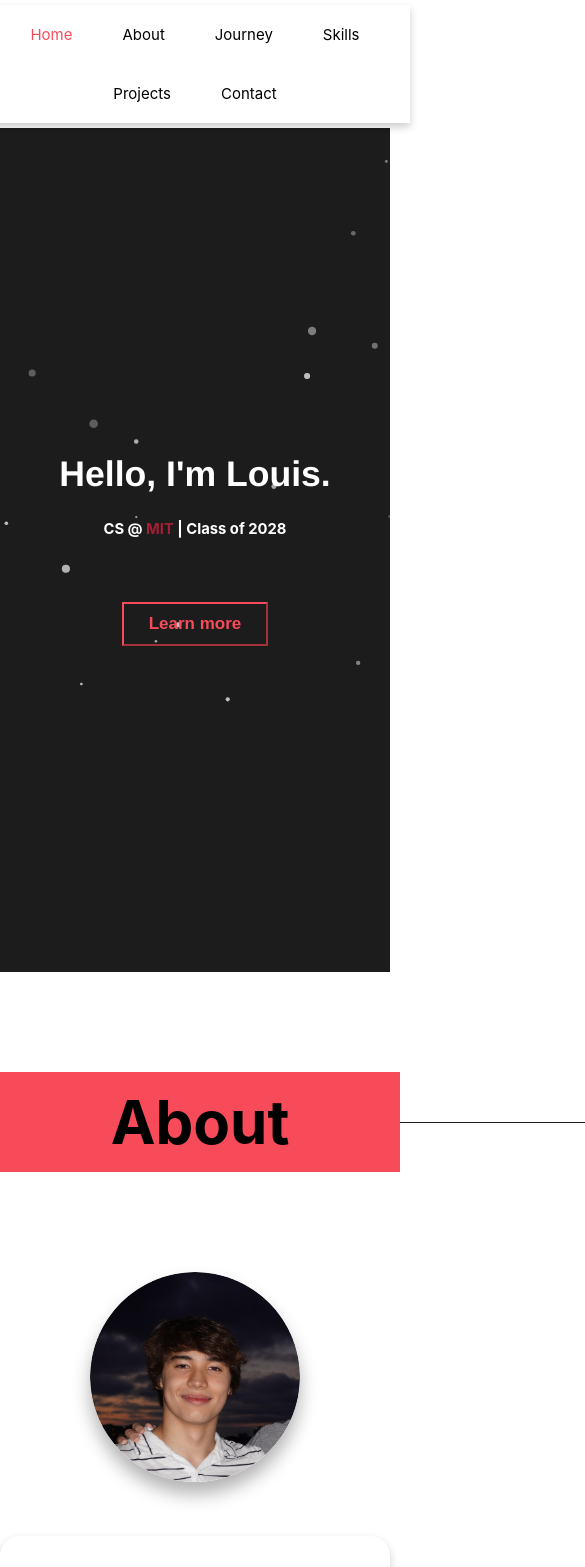
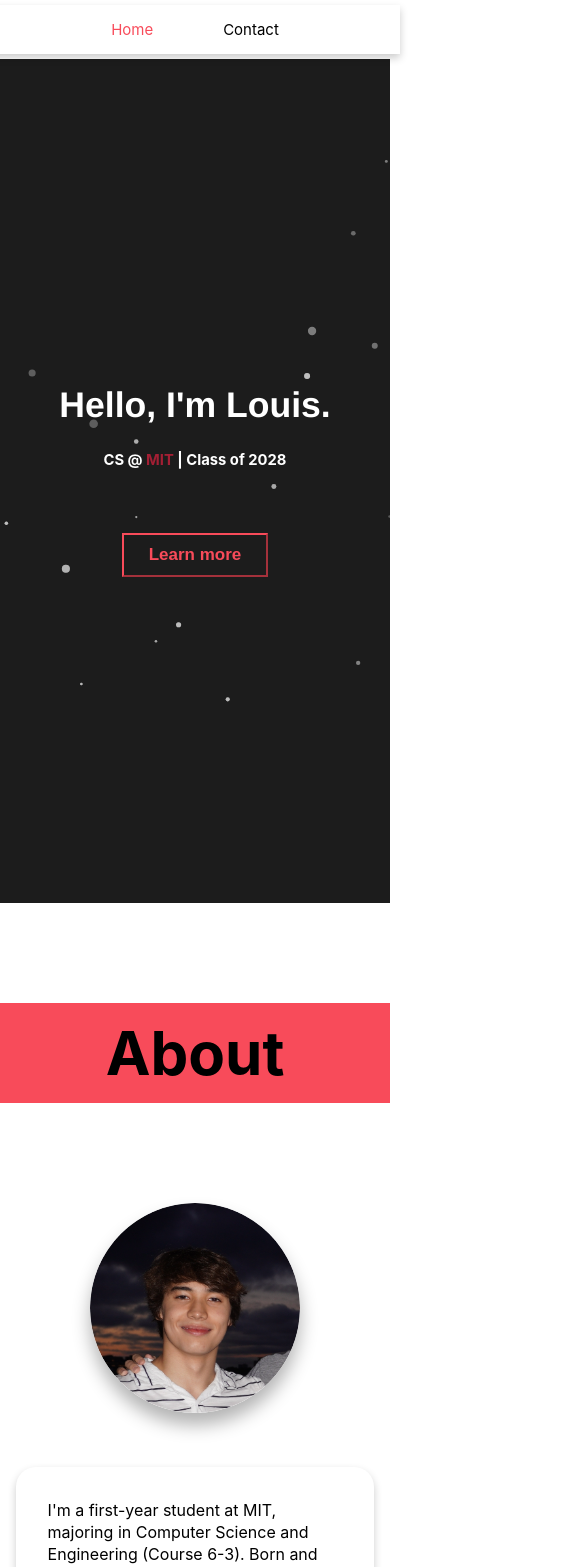
Before and after one commit to lavondet/lavondet.github.io, a React (Create React App) app: page / in a window 390 px wide. Shown: the top 1567 px of the page, 585 px wide, since content can reach past the window. Built offline with nearby package versions, Linux system fonts and the light colour scheme.

Commit message:
Improved mobile UI

```diff
--- a/src/About.js
+++ b/src/About.js
@@ -24,7 +24,7 @@ function About() {
                 When I'm not coding or studying, I love to swim 🏊‍♂️, listen to music 🎵, and travel 🌎. I am also currently
                 on the <a href="https://mitathletics.com/sports/mens-swimming-and-diving/roster/louis-avondet/13243"
                 target="_blank" className="roster-link">
-                MIT varsity swim and dive</a> team where I specialize in fly.
+                MIT varsity swim and dive</a> team where I specialize in butterfly.
               </p>
             </div>
           </div>
--- a/src/App.css
+++ b/src/App.css
@@ -23,6 +23,14 @@ html {
   position: relative;
 }
 
+@media (max-width: 480px) {
+  .title-container-odd, .title-container-even {
+    width: 100%;
+    height: 100px;
+  }
+}
+
+@media (min-width: 1024px) {
   .title-container-odd::before, .title-container-even::before {
     content: "";
     position: absolute;
@@ -41,6 +49,9 @@ html {
     left: -260%;
     width: 260%;
   }
+}
+
+
 
 .title-container-even {
   margin-left: auto; /* Push to the right */
@@ -69,6 +80,13 @@ html {
   transform: translateX(-20px);
 }
 
+@media (max-width: 480px) {
+  .navbar {
+    padding: 0 10px;
+    transform: translateX(-10px);
+  }
+}
+
 .navbar a {
   display: inline-block;
   color:black;
@@ -80,6 +98,25 @@ html {
   margin: 0px 5px;
   transition: background-color 0.3s ease-in-out, color 0.3s ease-in-out;
 }
+
+@media (max-width: 480px) {
+  .navbar a {
+    display: inline-block;
+    color:black;
+    text-align: center;
+    padding: 15px 30px;
+    text-decoration: none;
+    font-size: 15px;
+    border-radius: 30px;
+    margin: 0px 5px;
+    transition: background-color 0.3s ease-in-out, color 0.3s ease-in-out;
+  }
+
+  .navbar a:not(#home-link):not([href="#contact"]) {
+    display: none;
+  }
+}
+
 
 .navbar a:hover {
   background-color: rgb(234, 234, 237);
@@ -202,6 +239,13 @@ html {
   overflow: hidden;
 }
 
+@media (max-width: 480px) {
+  .about-content {
+    margin: 0 4%;
+  }
+}
+
+
 .about-content:hover {
   transform: translateY(-10px);
   box-shadow: 0 4px 15px rgba(9, 62, 234, 0.2);
@@ -251,6 +295,20 @@ html {
   z-index: 1; /* Place dots behind everything */
 }
 
+@media (max-width: 480px) {
+  .timeline::after {
+    content: "";
+    position: absolute;
+    top: -3%;
+    left: 0%;
+    width: 100%; /* Span the entire width of the section */
+    height: 108%; /* Cover the entire section height */
+    background-image: radial-gradient(circle, #cccccc 1px, transparent 1px);
+    background-size: 20px 20px; /* Adjust spacing between dots */
+    z-index: 1; /* Place dots behind everything */
+  }
+}
+
 
 .timeline-content {
   padding: 15px 20px;
@@ -262,6 +320,19 @@ html {
   z-index: 3; /* Ensure the content is above the timeline */
 }
 
+@media (max-width: 480px) {
+  .timeline-content {
+    padding: 15px 20px;
+    background: #fff;
+    border-radius: 8px;
+    box-shadow: 0 4px 10px rgba(0, 0, 0, 0.1);
+    text-align: center; /* Center text within the box */
+    position: relative;
+    z-index: 3; /* Ensure the content is above the timeline */
+    margin: 0 4%;
+  }
+}
+
 .timeline-content a {
   margin: 0 0 10px;
   font-size: 22px;
@@ -269,11 +340,19 @@ html {
 }
 
 .timeline-content ul {
-  margin: 0;
   padding: 0;
   list-style: circle;
   text-align: left;
   margin: 20px 90px;
+}
+
+@media (max-width: 480px) {
+  .timeline-content ul {
+    padding: 0;
+    list-style: circle;
+    text-align: left;
+    margin: 20px 20px;
+  }
 }
 
 .timeline-content li {
@@ -340,9 +419,23 @@ html {
   max-width: 900px;
 }
 
+@media (max-width: 480px) {
+  .types {
+    display: block;
+    margin: 0% 4%;
+  }
+}
+
 .languages, .libraries {
   transition: transform 0.4s ease-in-out, box-shadow 0.4s ease-in-out, border-color 0.4s ease-in-out;
   box-shadow: 0 4px 15px rgba(9, 62, 234, 0.2);
+}
+
+@media (max-width: 480px) {
+  .languages, .libraries {
+    margin: 20% 0;
+    box-shadow: 0 4px 15px rgba(9, 62, 234, 0.2);
+  }
 }
 
 .languages:hover, .libraries:hover {
```
Lines whose indentation alone changed are shown as unchanged.
